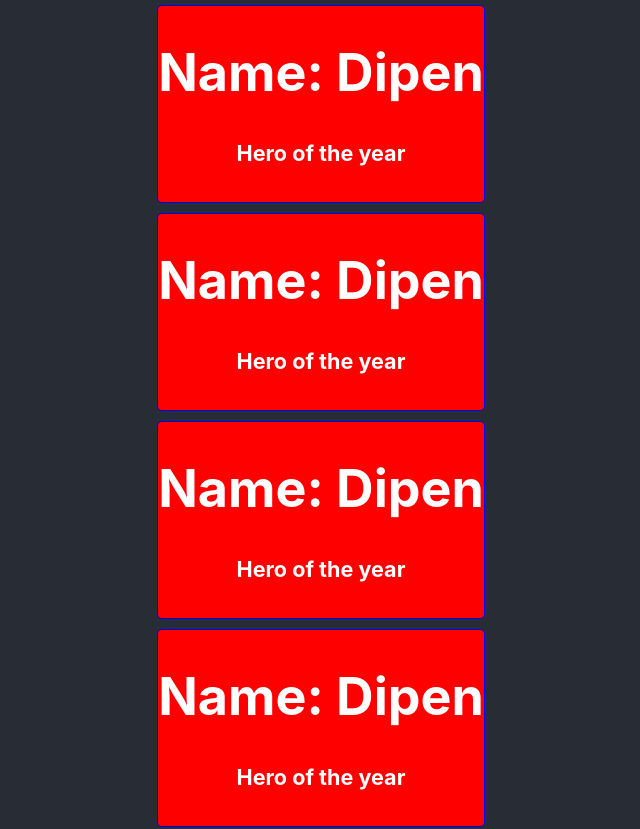
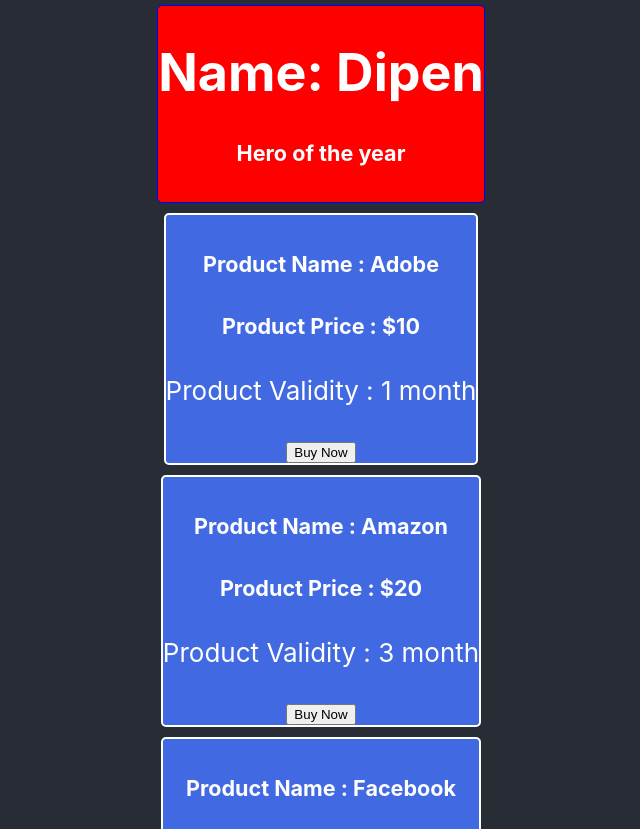
Before and after one commit to Dipen505/react-core-concepts, a React (Create React App) app: page / in a window 1280 px wide. Shown: the top 829 px of the page, without its empty margins (319-959 px from the left). Built offline with nearby package versions, Linux system fonts and the light colour scheme.

Commit message:
pass object to components from an array and access the object

```diff
--- a/src/App.js
+++ b/src/App.js
@@ -7,19 +7,25 @@
     name: "Dipen",
     Job: "Singer"
   }
+  const products = [
+    {name: "Adobe", price: "$10", validiy: "1 month"},
+    {name: "Amazon", price: "$20", validiy: "3 month"},
+    {name: "Facebook", price: "$40", validiy: "6 month"},
+    {name: "Twitter", price: "$40", validiy: "7 month"}
+  ]
   return (
     <div className="App">
       <header className="App-header">
       <Person profile = {person}></Person>
-      <Person profile = {person}></Person>
-      <Person profile = {person}></Person>
-      <Person profile = {person}></Person>
+      <Products detail = {products[0]}></Products>
+      <Products detail = {products[1]}></Products>
+      <Products detail = {products[2]}></Products>
+      <Products detail = {products[3]}></Products>
       </header>
     </div>
   );
 }
 function Person(props) {
-  console.log(props);
   const personStyle = {
     border: "1px solid blue",
     backgroundColor: "red",
@@ -33,7 +39,23 @@
     </div>
   )
 }
-
+function Products (props) {
+  const {name,price,validiy} = props.detail;
+  const productsStyle = {
+    border: "2px solid white",
+    borderRadius: "5px",
+    backgroundColor: "royalblue",
+    margin: "5px"
+  }
+  return (
+    <div style = {productsStyle}>
+      <h5>Product Name : {name} </h5>
+      <h5>Product Price : {price} </h5>
+      <p>Product Validity : {validiy} </p>
+      <button>Buy Now</button>
+    </div>
+  )
+}
 
 
 export default App;
```
